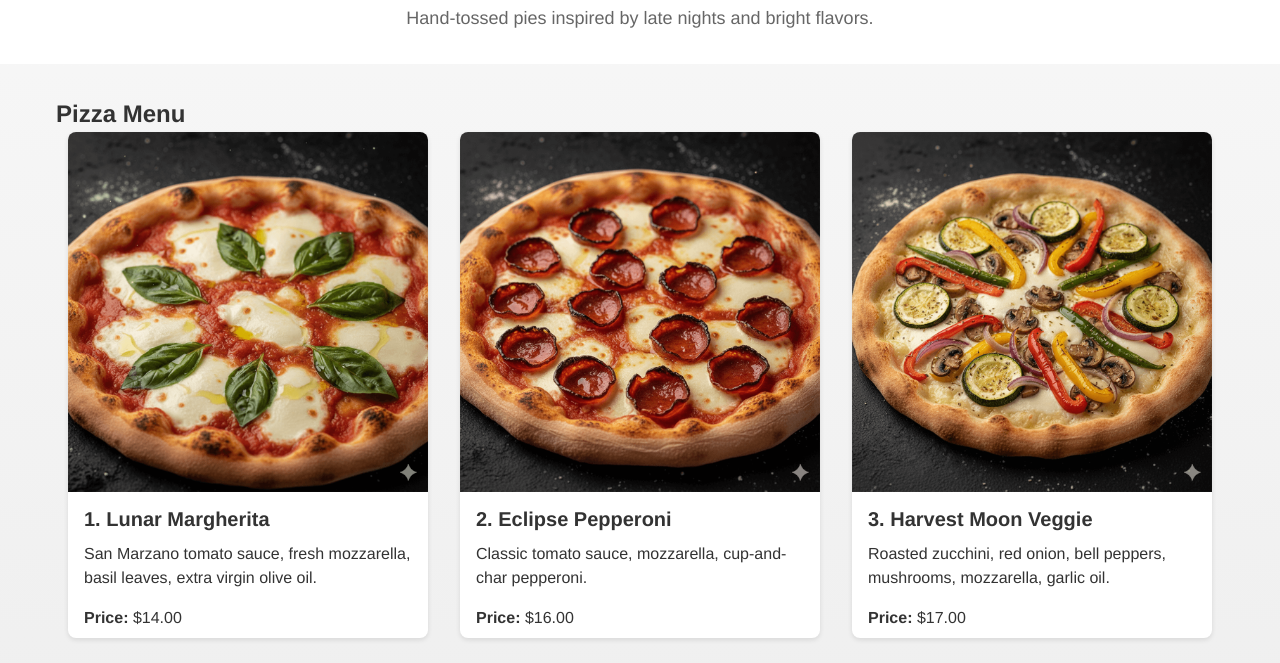
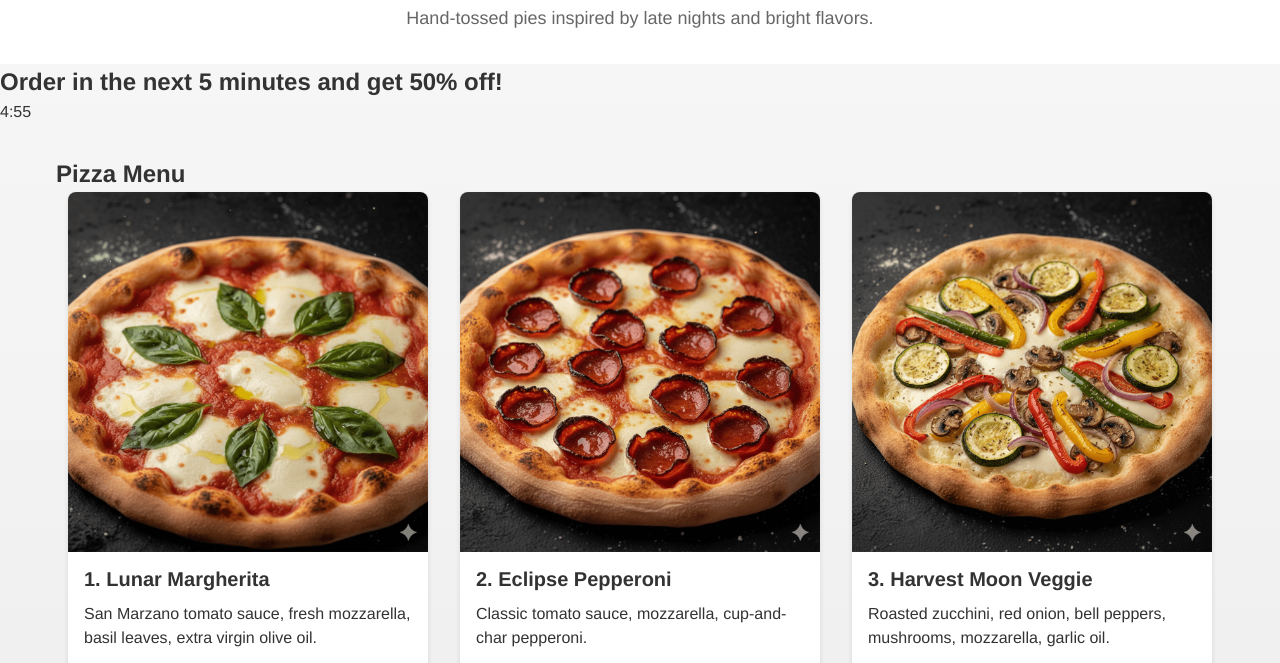
Before and after one commit to mramlogan/restaurant-menu, a plain HTML site: page index.html in a window 1280 px wide. Shown: the part 119-782 px from the top of the page. Drawn offline with Linux system fonts and the light colour scheme.

Commit message:
javascript with timer

```diff
--- a/index.html
+++ b/index.html
@@ -15,6 +15,11 @@
     <h1>Mooncrust Pizzeria</h1>
     <p>Hand-tossed pies inspired by late nights and bright flavors.</p>
   </header>
+
+<section>
+  <h2>Order in the next 5 minutes and get 50% off!</h2>
+  <div ID="promo"></div>
+  </section>
 
   <main id="menu">
     <section aria-labelledby="menu-heading">
@@ -162,5 +167,6 @@
       Open nightly · Dine-in & takeout
     </address>
   </footer>
+  <script src="scripts/script.js"></script>
 </body>
 </html>
--- /dev/null
+++ b/scripts/script.js
@@ -0,0 +1,27 @@
+// countdown starting at 5 minutes (300 seconds)
+
+document.addEventListener("DOMContentLoaded", () => {
+  const promoEl = document.getElementById("promo");
+  if (!promoEl) return;
+
+  let remaining = 5 * 60; // seconds
+
+  function updateTimer() {
+    if (remaining < 0) {
+      promoEl.textContent = "Promotion ended.";
+      clearInterval(intervalId);
+      return;
+    }
+
+    const minutes = Math.floor(remaining / 60);
+    const seconds = remaining % 60;
+    promoEl.textContent = `${minutes}:${seconds
+      .toString()
+      .padStart(2, "0")} `;
+    remaining -= 1;
+  }
+
+  // initialise and start interval
+  updateTimer();
+  const intervalId = setInterval(updateTimer, 1000);
+});
```
